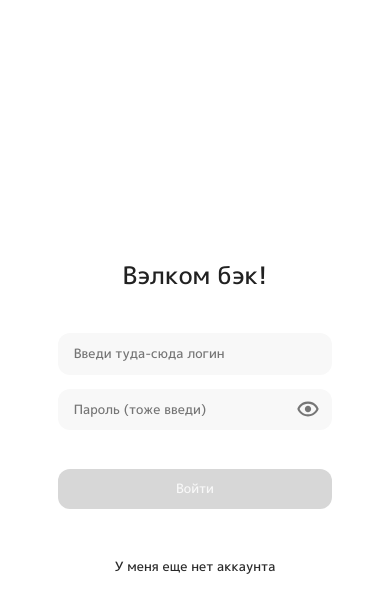
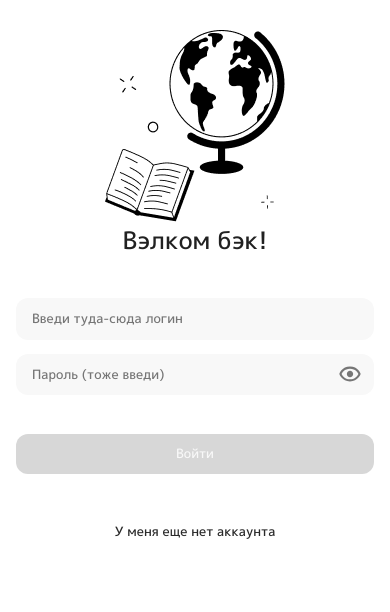
Before and after one commit to nurlanov0105/lorby-front-auth, a React (Vite) app: page /login in a window 390 px wide. Shown: the top 612 px of the page. Built offline with nearby package versions, Linux system fonts and the light colour scheme; no server answers.

Commit message:
made adaptation

```diff
--- a/src/app/layouts/AuthLayout.tsx
+++ b/src/app/layouts/AuthLayout.tsx
@@ -1,6 +1,7 @@
 import styles from './styles.module.scss';
 import { AuthIntro } from '@/entities/authIntro';
 import { Link, Outlet, useLocation, useNavigate, useParams } from 'react-router-dom';
+import ArrowBackImg from '@/shared/assets/imgs/auth/arrow-back.svg';
 
 const AuthLayout = () => {
    const pathname = useLocation().pathname.slice(1);
@@ -21,7 +22,7 @@ const AuthLayout = () => {
             ) : (
                <div className={styles.section}>
                   <div className={styles.back} onClick={handleGoBack}>
-                     Назад
+                     <img src={ArrowBackImg} alt='arrow back' /> <span>Назад</span>
                   </div>
                   <div className={styles.block}>
                      <Outlet />
--- a/src/app/layouts/styles.module.scss
+++ b/src/app/layouts/styles.module.scss
@@ -3,6 +3,7 @@
    align-items: center;
    justify-content: space-between;
    column-gap: 24px;
+   padding: 36px 0;
 
    height: 100vh;
 }
@@ -18,11 +19,18 @@
    column-gap: 6.8rem;
 
    .back {
-      padding-top: 3.6rem;
       display: inline-flex;
       align-items: center;
       align-self: flex-start;
+      column-gap: 12px;
       cursor: pointer;
+
+      img {
+         width: 24px;
+         height: 24px;
+         border-radius: 50%;
+         background: rgba(192, 192, 192, 0.2);
+      }
    }
 
    .block {
@@ -45,8 +53,12 @@
 
 @media (max-width: 900px) {
    .row {
-      justify-content: center;
+      flex-direction: column;
+      justify-content: unset;
+      height: auto;
+      padding: 30px 0;
    }
+
    .intro {
       display: none;
    }
@@ -61,3 +73,6 @@
       margin-bottom: 40px;
    }
 }
+
+@media (max-width: 600px) {
+}
--- a/src/features/auth/ui/styles.module.scss
+++ b/src/features/auth/ui/styles.module.scss
@@ -1,6 +1,8 @@
 .formWrapper {
    max-width: 34.3rem;
    width: 100%;
+   padding-bottom: 30px;
+
    h3 {
       text-align: center;
       margin-bottom: 4.8rem;
@@ -92,6 +94,7 @@
       color: $error-color !important;
    }
 }
+
 @media (max-width: 1300px) {
    .formWrapper {
       h3 {
@@ -101,6 +104,7 @@
 }
 @media (max-width: 900px) {
    .formWrapper {
+      max-width: 100%;
       h3 {
          margin-bottom: 40px;
       }
--- a/src/pages/login/ui/Login.tsx
+++ b/src/pages/login/ui/Login.tsx
@@ -1,11 +1,13 @@
 import { LoginForm } from '@/features/auth';
 import styles from './styles.module.scss';
+import mobIllustImg from '@/shared/assets/imgs/auth/mobile-illustration.png';
 
 const Login = () => {
    return (
-      <>
+      <section className={styles.section}>
+         <img src={mobIllustImg} alt='mobile illustartion' />
          <LoginForm />
-      </>
+      </section>
    );
 };
 
--- a/src/pages/login/ui/styles.module.scss
+++ b/src/pages/login/ui/styles.module.scss
@@ -0,0 +1,20 @@
+.section {
+   max-width: 34.3rem;
+   width: 100%;
+   img {
+      display: none;
+   }
+
+   @media (max-width: 900px) {
+      img {
+         display: block;
+         max-width: 180px;
+         margin-left: auto;
+         margin-right: auto;
+      }
+   }
+
+   @media (max-width: 600px) {
+      max-width: 100%;
+   }
+}
--- a/src/pages/main/ui/styles.module.scss
+++ b/src/pages/main/ui/styles.module.scss
@@ -20,7 +20,7 @@
       display: inline-block;
       max-width: 42rem;
       width: 100%;
-      margin-bottom: 4rem;
+      margin-bottom: 40px;
    }
 
    &__btn {
@@ -29,7 +29,13 @@
 
    @media (max-width: 1439px) {
       &__img {
-         max-width: 31rem;
+         max-width: 36rem;
+      }
+   }
+
+   @media (max-width: 900px) {
+      &__subtitle {
+         margin-bottom: 48px;
       }
    }
 }
--- a/src/shared/scss/base/_typography.scss
+++ b/src/shared/scss/base/_typography.scss
@@ -17,7 +17,7 @@
    font-size: 2.8rem;
 }
 .h5 {
-   font-size: 2rem;
+   font-size: 20px;
 }
 
 @media (max-width: 1439px) {
--- a/src/widgets/modal/ui/styles.module.scss
+++ b/src/widgets/modal/ui/styles.module.scss
@@ -37,12 +37,9 @@
    }
 
    @media (max-width: 600px) {
-      align-items: end;
-      justify-content: baseline;
-
       .content {
-         border-radius: 28px 28px 0 0;
-         padding: 20px;
+         border-radius: 20px;
+         padding: 16px;
       }
    }
 }
```
Also changed, not shown: src/shared/assets/imgs/auth/arrow-back.svg (added), src/shared/assets/imgs/auth/mobile-illustration.png (added).
